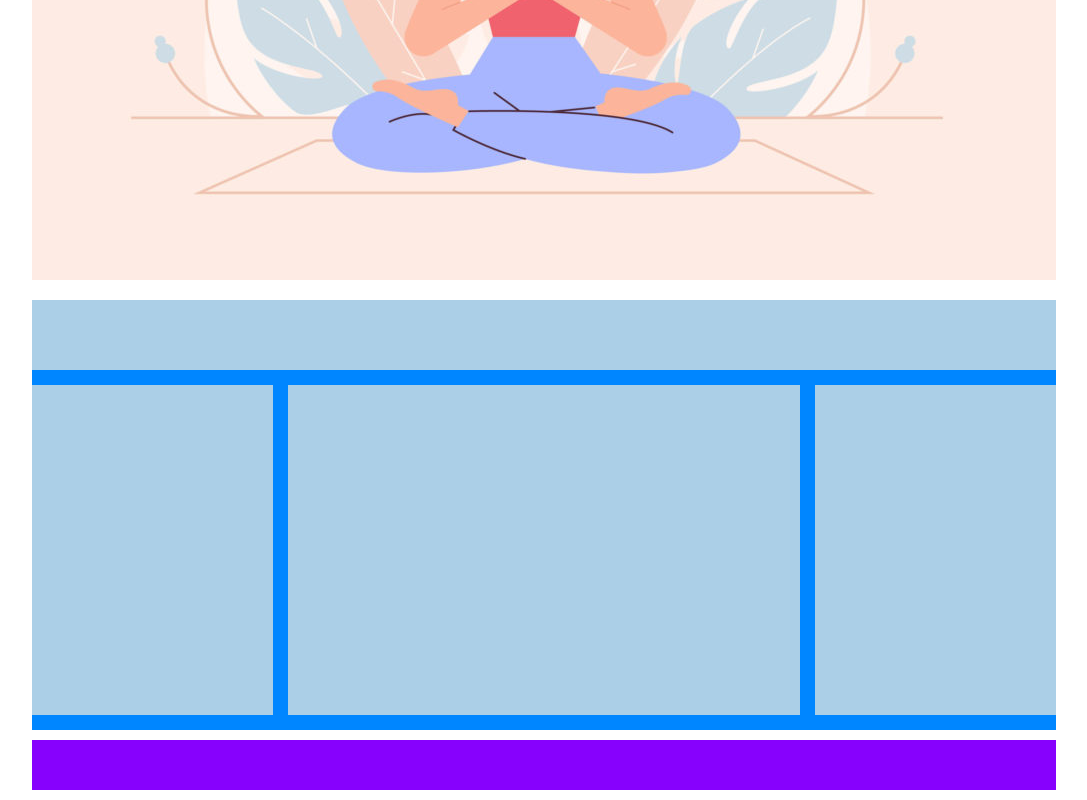
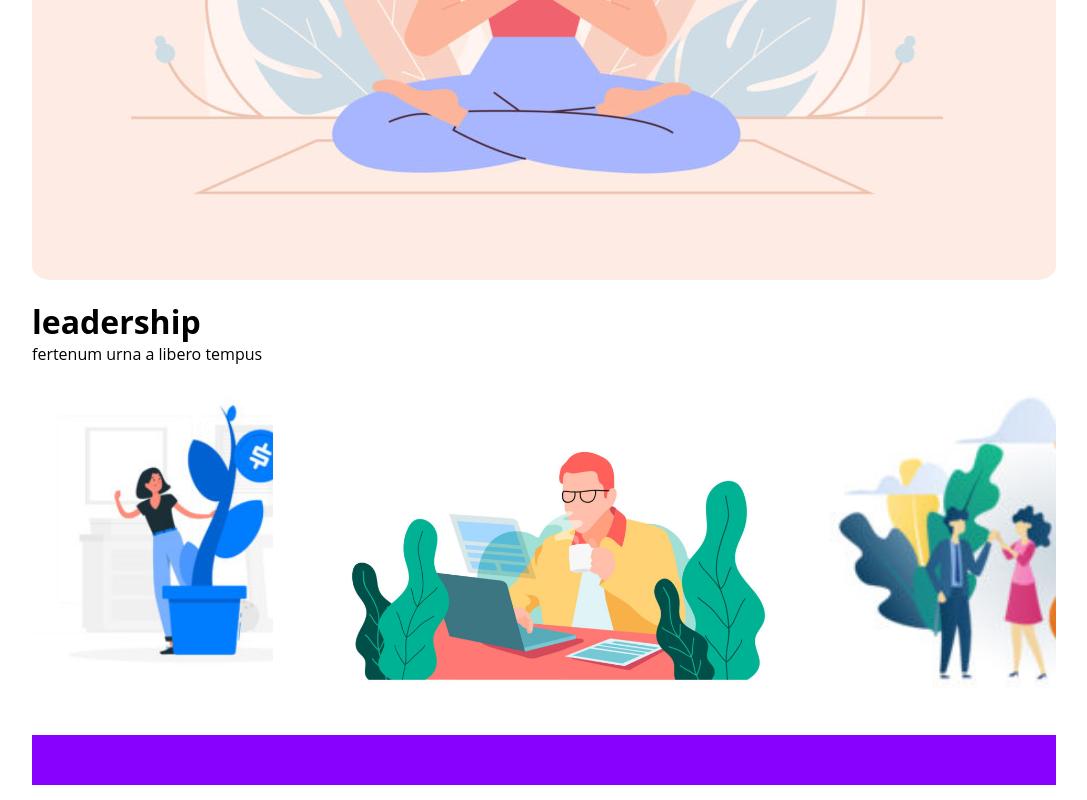
Before and after one commit to leonardosponza/htmlcss-wp, a plain HTML site: page index.html in a window 1280 px wide. Shown: the part 621-1421 px from the top of the page, without its empty margins (96-1183 px from the left). Drawn offline with Linux system fonts and the light colour scheme.

Commit message:
add:secondaparte

```diff
--- a/css/style.css
+++ b/css/style.css
@@ -55,6 +55,7 @@ nav li a {
     background-repeat: no-repeat;
     background-size: cover;
     margin-bottom: 20px;
+    border-radius: 2%;
 }
 /* fine jumbotron */
 
@@ -62,27 +63,30 @@ nav li a {
 main {
     width: 100%;
     /* height: 400px;  da togliere */
-    background-color: #0086ff;
 }
 
-.top {
-    width: 100%;
-    height: 70px; /* da togliere */
-    background-color:#abcfe7;
-}
 
 aside {
     width: calc(25% - 15px);
-    height: calc(400px - 70px); /* da togliere */
-    background-color:#abcfe7;
+    height: calc(400px - 70px); /* da togliere */;
     margin: 15px 0;
+}
+.left{
+ background-image: url(../img/img-1.jpg);
+ background-size: cover;
+}
+.right{
+    background-image: url(../img/img-3.jpg);
+    background-size: cover;
+    background-repeat: no-repeat;
 }
 
 main section {
     width: 50%;
     height: calc(400px - 70px); /* da togliere */
-    background-color:#abcfe7;
+    background-image: url(../img/banner-2.jpg);
     margin: 15px;
+    background-size: cover;
 }
 
 .float {
--- a/index.html
+++ b/index.html
@@ -39,24 +39,18 @@
 
             <!-- inizio main -->
             <div class="jumbotron"></div>
+            <h1>leadership</h1>
+            <p>fertenum urna a libero tempus</p>
 
             <main class="clearfix">
 
-                <!-- inizio main top -->
-                <div class="top"></div>
-                <!-- fine main top -->
+               <!-- inizio tabelle -->
+                <aside class="float left"></aside>
 
-                <!-- inizio main top -->
-                <aside class="float left"></aside>
-                <!-- fine main top -->
+                <section class="float"></section>
 
-                <!-- inizio main top -->
-                <section class="float"></section>
-                <!-- fine main top -->
+                <aside class="float right"></aside>
 
-                <!-- inizio main top -->
-                <aside class="float right"></aside>
-                <!-- fine main top -->
 
             </main>
             <!-- fine main -->
```
